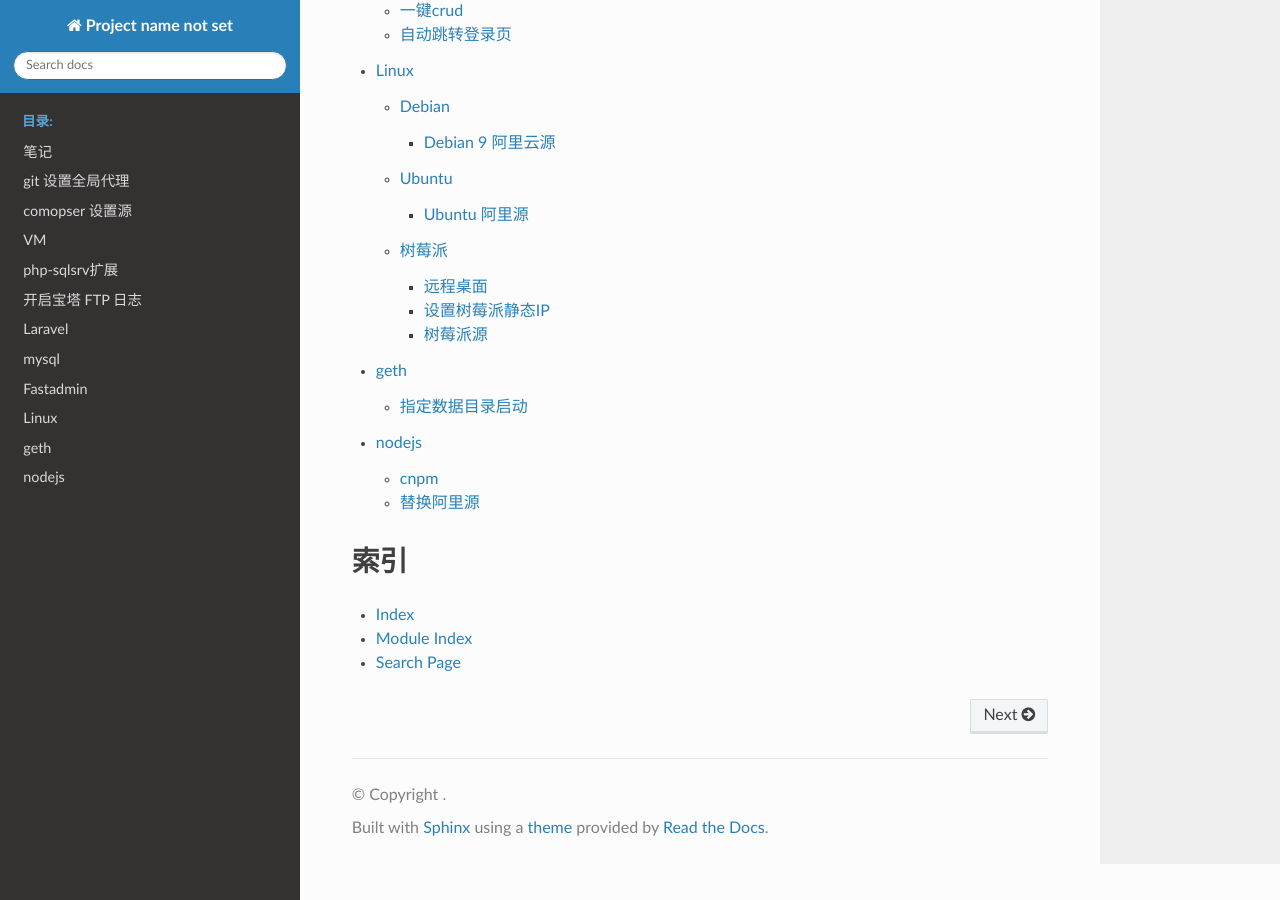
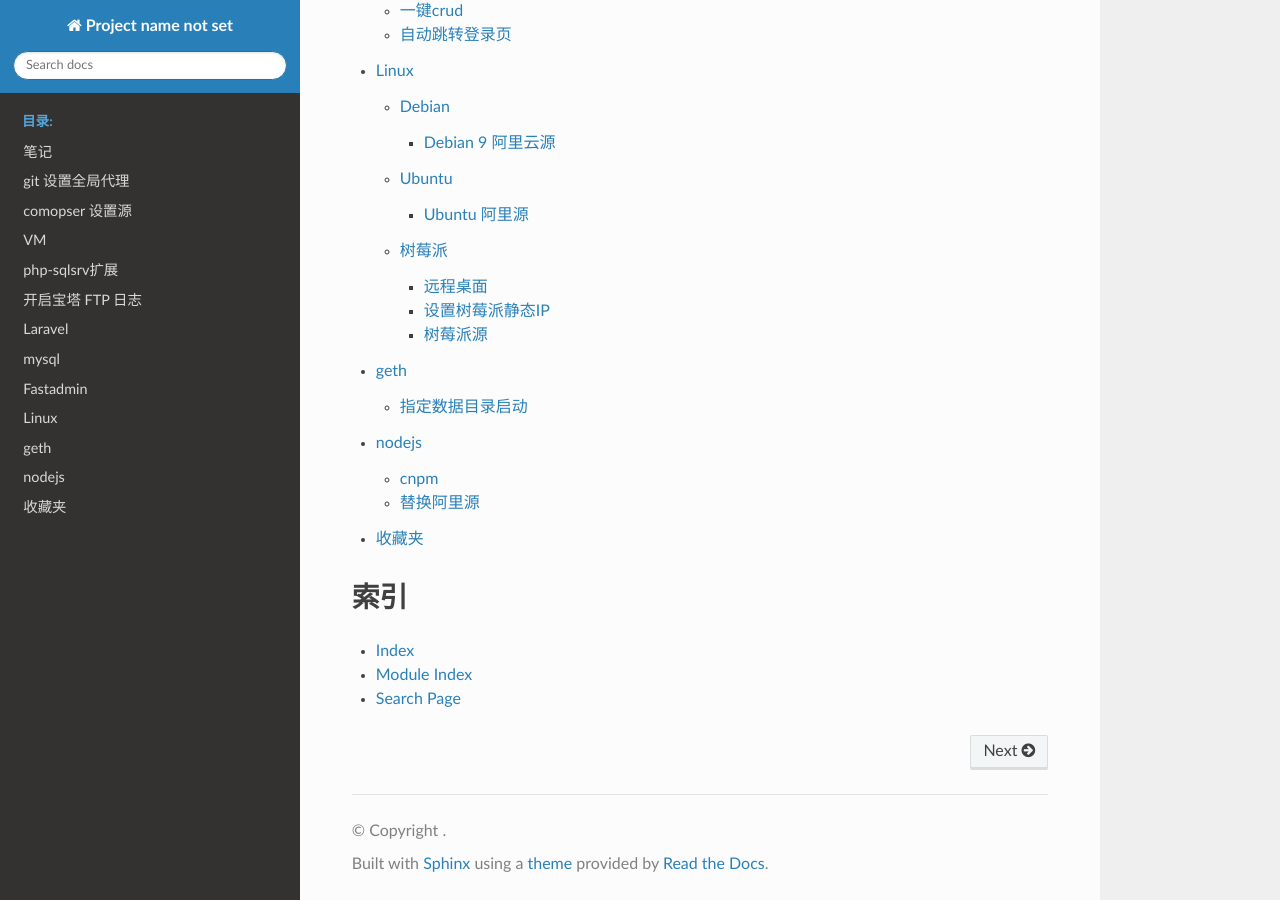
Before and after one commit to leftsky/doc, a Sphinx documentation site: the page built from source/index.rst, in a window 1280 px wide and 900 px high, scrolled down 661 px. Built offline with Sphinx 7.4.7 and the Read the Docs theme 2.0.0, drawn with Linux system fonts in a browser that asks for light colours.

Commit message:
no message

```diff
--- a/source/index.rst
+++ b/source/index.rst
@@ -11,6 +11,7 @@
    :caption: 目录:
 
    notes
+   nav
 
 索引
 ==================
--- /dev/null
+++ b/source/nav.md
@@ -0,0 +1,2 @@
+收藏夹
+=========
```
